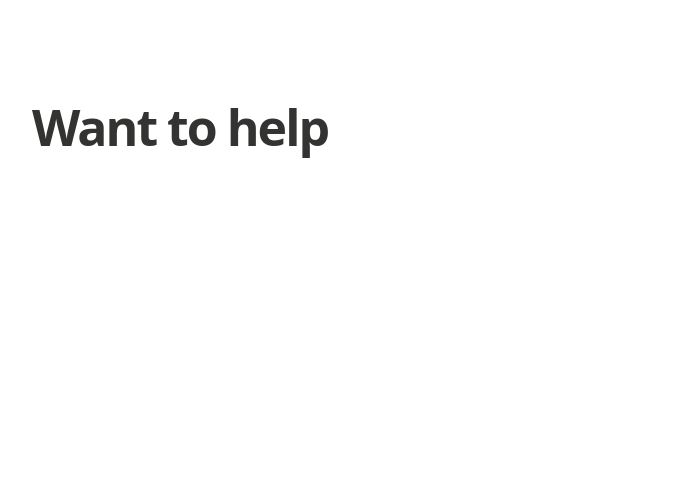
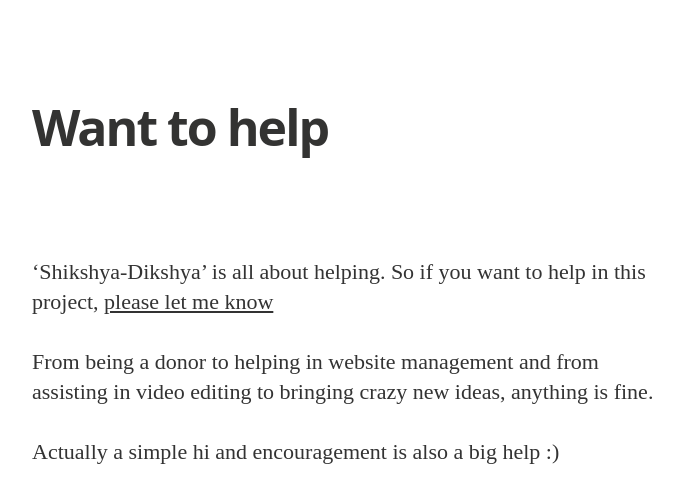
Before and after one commit to aawaraorg/aawaraorg.github.io, a Jekyll site: the page built from pages/projects/shikshya-dikshya/want-to-help.md, in a window 1280 px wide. Shown: the top 503 px of the page, without its empty margins (288-971 px from the left). Built offline with Jekyll 4.4.1, drawn with Linux system fonts in a browser that asks for light colours; nearby versions of some CDN libraries; some web fonts are replaced.

Commit message:
form and main page video integrated

```diff
--- a/_data/pages.yml
+++ b/_data/pages.yml
@@ -23,10 +23,10 @@
      url : /shikshya-dikshya/help-database/
    know-someone-in-need:
      title: Know someone in need?
-     url: /shikshya-dikshya/know-someone-in-need
+     url: /shikshya-dikshya/know-someone-in-need/
    want-to-help:
      title: want to Help
-     url: /shikshya-dikshya/want-to-help
+     url: /shikshya-dikshya/want-to-help/
    episodes:
      title: Episodes
      url: /shikshya-dikshya/episodes/
--- a/_layouts/shikshya-dikshya.html
+++ b/_layouts/shikshya-dikshya.html
@@ -22,9 +22,9 @@
         'Shikshya-Dikshya' is an online 100 sec show, where a new donor and receiver are introduced in each episode,
         to help the life of receiver. That's it.
       </p>
-
+      &nbsp;
       <p>
-        Intro video goes here
+        <iframe width="650" height="315" src="http://www.youtube.com/embed/dQw4w9WgXcQ" frameborder="0" allowfullscreen></iframe>
       </p>
 
       <div class="custom-links">
--- a/pages/projects/shikshya-dikshya/want-to-help.md
+++ b/pages/projects/shikshya-dikshya/want-to-help.md
@@ -3,3 +3,8 @@
 title: Want to help
 permalink: /shikshya-dikshya/want-to-help/
 ---
+'Shikshya-Dikshya' is all about helping. So if you want to help in this project, [please let me know](/contact/)
+
+From being a donor to helping in website management and from assisting in video editing to bringing crazy new ideas, anything is fine.
+
+Actually a simple hi and encouragement is also a big help :)
```
Also changed, not shown: pages/projects/shikshya-dikshya/episodes/01.md (+3 -1 lines), pages/projects/shikshya-dikshya/know-someone-in-need.md (+2 -0 lines), 5 other files.
